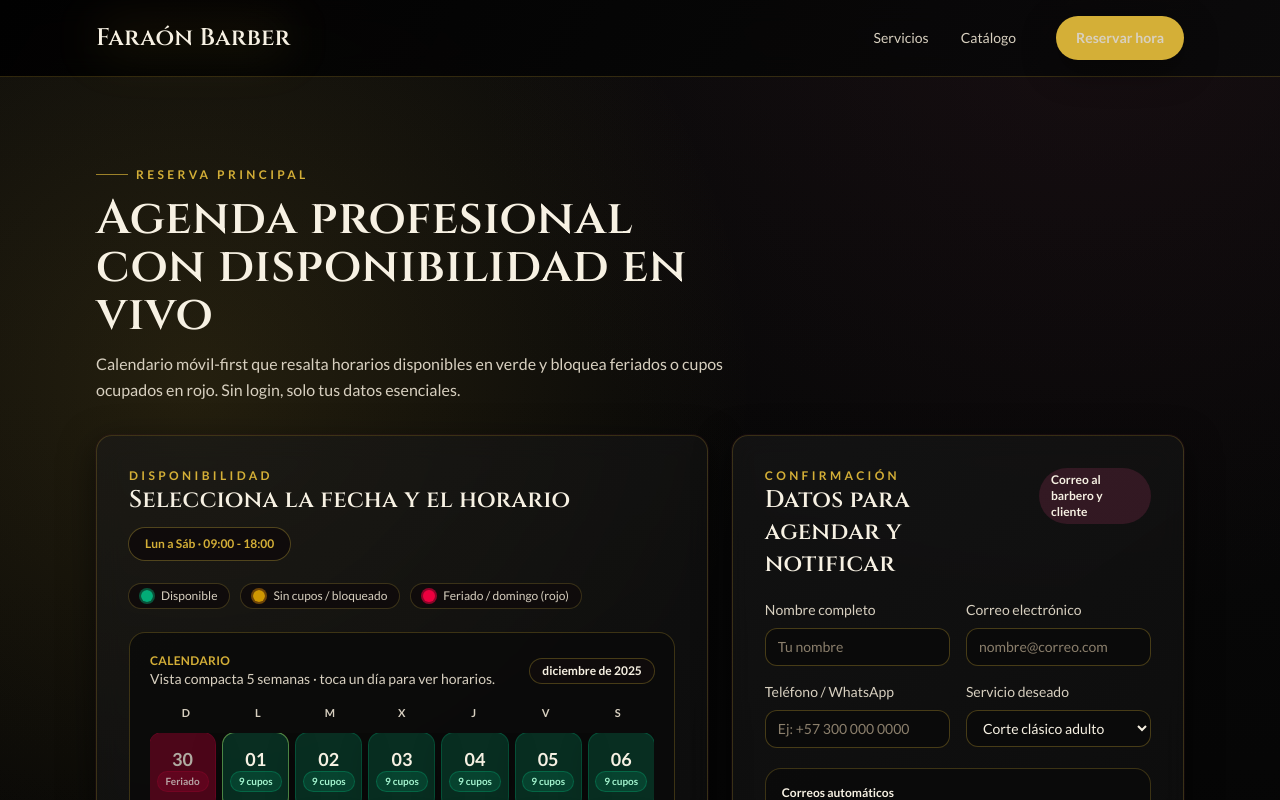
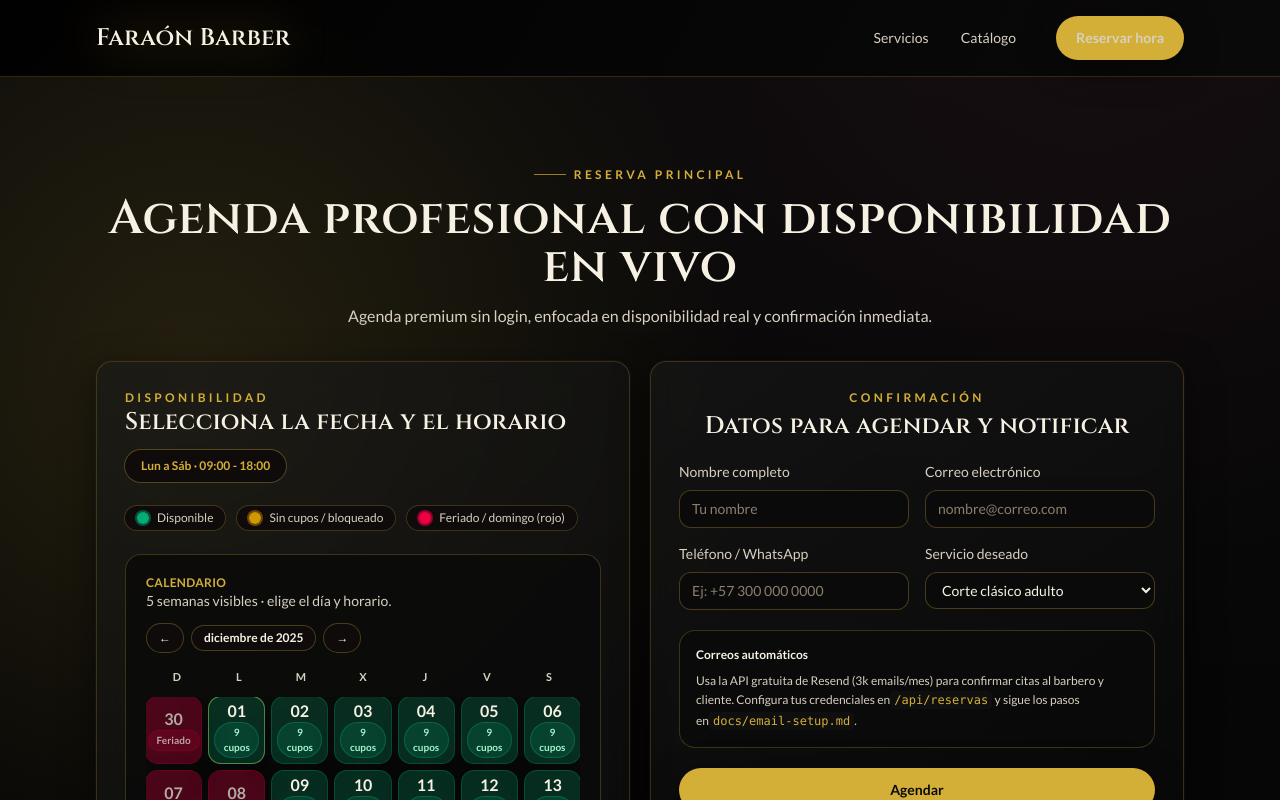
Before and after one commit to Mauriizio/faraon, a Next.js app: page /reservar in a window 1280 px wide. Shown: the top 800 px of the page. Built offline with nearby package versions, Linux system fonts and the light colour scheme.

Commit message:
Refine booking calendar layout

```diff
--- a/app/components/SectionShell.tsx
+++ b/app/components/SectionShell.tsx
@@ -6,6 +6,8 @@ type SectionShellProps = PropsWithChildren<{
   title: string;
   description?: string;
   className?: string;
+  headerClassName?: string;
+  headerWidthClassName?: string;
 }>;
 
 export function SectionShell({
@@ -14,12 +16,14 @@ export function SectionShell({
   title,
   description,
   className = "",
+  headerClassName = "",
+  headerWidthClassName = "lg:w-3/5",
   children,
 }: SectionShellProps) {
   return (
     <section id={id} className={`py-14 sm:py-16 lg:py-20 ${className}`}>
       <div className="mx-auto flex max-w-6xl flex-col gap-8 px-4 sm:px-6 lg:px-8">
-        <div className="fade-up space-y-3 lg:w-3/5">
+        <div className={`fade-up space-y-3 ${headerWidthClassName} ${headerClassName}`}>
           {eyebrow && (
             <span className="small-caps inline-flex items-center gap-2 text-xs text-[#d4af37]">
               <span className="h-px w-8 bg-[#d4af37]/70" aria-hidden />
--- a/app/reservar/page.tsx
+++ b/app/reservar/page.tsx
@@ -1,6 +1,6 @@
 "use client";
 
-import { useMemo, useState } from "react";
+import { useEffect, useMemo, useState } from "react";
 import { CTAButton } from "../components/CTAButton";
 import { SectionShell } from "../components/SectionShell";
 
@@ -84,13 +84,13 @@ const services = [
 
 const weekDayLabels = ["D", "L", "M", "X", "J", "V", "S"];
 
-const calendarRangeDays = 35;
+const gridDays = 42;
 
 function buildAvailability(startDate: Date, holidaySet: Set<string>): DayAvailability[] {
   const start = new Date(startDate);
   start.setHours(0, 0, 0, 0);
 
-  return Array.from({ length: calendarRangeDays }, (_, idx) => {
+  return Array.from({ length: gridDays }, (_, idx) => {
     const date = new Date(start);
     date.setDate(start.getDate() + idx);
     const key = date.toISOString().split("T")[0];
@@ -131,14 +131,20 @@ function statusColor(status: AvailabilityStatus) {
 }
 
 export default function ReservarPage() {
+  const [currentMonth, setCurrentMonth] = useState(() => {
+    const now = new Date();
+    return new Date(now.getFullYear(), now.getMonth(), 1);
+  });
+
   const startOfCalendar = useMemo(() => {
-    const base = new Date();
-    base.setHours(0, 0, 0, 0);
-    base.setDate(base.getDate() - base.getDay());
-    return base;
-  }, []);
+    const start = new Date(currentMonth);
+    const day = start.getDay();
+    start.setDate(start.getDate() - day);
+    start.setHours(0, 0, 0, 0);
+    return start;
+  }, [currentMonth]);
 
-  const holidaySet = useMemo(() => buildHolidaySet(startOfCalendar, calendarRangeDays), [startOfCalendar]);
+  const holidaySet = useMemo(() => buildHolidaySet(startOfCalendar, 730), [startOfCalendar]);
 
   const availability = useMemo(() => buildAvailability(startOfCalendar, holidaySet), [holidaySet, startOfCalendar]);
   const availabilityMap = useMemo(() => {
@@ -147,13 +153,8 @@ export default function ReservarPage() {
     return map;
   }, [availability]);
 
-  const defaultDateKey = useMemo(
-    () => availability.find((day) => day.status === "disponible")?.key ?? availability[0]?.key,
-    [availability],
-  );
-
-  const calendarDays = useMemo(() => {
-    return Array.from({ length: calendarRangeDays }, (_, idx) => {
+  const monthDays = useMemo(() => {
+    return Array.from({ length: gridDays }, (_, idx) => {
       const date = new Date(startOfCalendar);
       date.setDate(startOfCalendar.getDate() + idx);
       const key = date.toISOString().split("T")[0];
@@ -175,13 +176,15 @@ export default function ReservarPage() {
 
   const weeks = useMemo(() => {
     const chunks: DayAvailability[][] = [];
-    for (let i = 0; i < calendarDays.length; i += 7) {
-      chunks.push(calendarDays.slice(i, i + 7));
+    for (let i = 0; i < monthDays.length; i += 7) {
+      chunks.push(monthDays.slice(i, i + 7));
     }
     return chunks;
-  }, [calendarDays]);
+  }, [monthDays]);
 
-  const [selectedDateKey, setSelectedDateKey] = useState<string | undefined>(defaultDateKey);
+  const [selectedDateKey, setSelectedDateKey] = useState<string | undefined>(
+    monthDays.find((day) => day.status === "disponible")?.key ?? monthDays[0]?.key,
+  );
   const [selectedSlot, setSelectedSlot] = useState<string | null>(null);
   const [service, setService] = useState(services[0]);
   const [name, setName] = useState("");
@@ -191,8 +194,15 @@ export default function ReservarPage() {
   const [statusType, setStatusType] = useState<"success" | "error" | null>(null);
   const [submitting, setSubmitting] = useState(false);
 
+  useEffect(() => {
+    if (!selectedDateKey || !monthDays.some((day) => day.key === selectedDateKey)) {
+      setSelectedDateKey(monthDays.find((day) => day.status === "disponible")?.key ?? monthDays[0]?.key);
+      setSelectedSlot(null);
+    }
+  }, [monthDays, selectedDateKey]);
+
   const selectedDay = selectedDateKey
-    ? availabilityMap.get(selectedDateKey) ?? calendarDays.find((day) => day.key === selectedDateKey)
+    ? availabilityMap.get(selectedDateKey) ?? monthDays.find((day) => day.key === selectedDateKey)
     : undefined;
 
   const isSubmitDisabled =
@@ -230,6 +240,7 @@ export default function ReservarPage() {
       setStatusMessage(result.message ?? "Reserva registrada. Enviaremos la confirmación por correo.");
       setStatusType("success");
       setSelectedSlot(null);
+      setSelectedDateKey(monthDays.find((day) => day.status === "disponible")?.key ?? selectedDateKey);
     } catch {
       setStatusMessage("Hubo un problema al enviar la reserva. Intenta nuevamente.");
       setStatusType("error");
@@ -242,17 +253,17 @@ export default function ReservarPage() {
     <SectionShell
       eyebrow="Reserva principal"
       title="Agenda profesional con disponibilidad en vivo"
-      description="Calendario móvil-first que resalta horarios disponibles en verde y bloquea feriados o cupos ocupados en rojo. Sin login, solo tus datos esenciales."
-      className="pb-24"
+      description="Agenda premium sin login, enfocada en disponibilidad real y confirmación inmediata."
+      className="pb-14"
+      headerClassName="items-center text-center lg:w-full"
+      headerWidthClassName="lg:w-full"
     >
-      <div className="mx-auto grid w-full max-w-6xl gap-6 lg:grid-cols-[1.15fr_0.85fr]">
-        <div className="glass-panel panel-hover flex flex-col gap-6 rounded-2xl p-6 sm:p-8">
+      <div className="mx-auto grid w-full max-w-6xl items-start gap-5 lg:grid-cols-2">
+        <div className="glass-panel panel-hover flex min-w-0 flex-col gap-6 rounded-2xl p-5 sm:p-6 lg:p-7">
           <div className="flex flex-wrap items-center justify-between gap-3">
             <div>
               <p className="small-caps text-xs text-[#d4af37]">Disponibilidad</p>
-              <h3 className="section-title text-2xl font-semibold text-[#f7f1e3]">
-                Selecciona la fecha y el horario
-              </h3>
+              <h3 className="section-title text-2xl font-semibold text-[#f7f1e3]">Selecciona la fecha y el horario</h3>
             </div>
             <span className="rounded-full bg-[#0f0b0b] px-4 py-2 text-xs font-semibold text-[#d4af37] ring-1 ring-[#d4af37]/30">
               Lun a Sáb · 09:00 - 18:00
@@ -278,11 +289,41 @@ export default function ReservarPage() {
             <div className="mb-3 flex flex-wrap items-center justify-between gap-3">
               <div>
                 <p className="text-xs font-semibold uppercase tracking-wide text-[#d4af37]">Calendario</p>
-                <p className="text-sm text-[#d8d0c0]">Vista compacta 5 semanas · toca un día para ver horarios.</p>
+                <p className="text-sm text-[#d8d0c0]">5 semanas visibles · elige el día y horario.</p>
               </div>
-              <span className="rounded-full bg-[#0f0b0b] px-3 py-1 text-xs font-semibold text-[#f7f1e3] ring-1 ring-[#d4af37]/30">
-                {selectedDay?.date.toLocaleDateString("es-ES", { month: "long", year: "numeric" })}
-              </span>
+              <div className="flex items-center gap-2">
+                <button
+                  type="button"
+                  onClick={() => {
+                    const prev = new Date(currentMonth);
+                    prev.setMonth(prev.getMonth() - 1);
+                    setCurrentMonth(prev);
+                    setSelectedSlot(null);
+                    setSelectedDateKey(undefined);
+                  }}
+                  className="rounded-full border border-[#d4af37]/30 bg-[#0f0b0b] px-3 py-1.5 text-xs font-semibold text-[#f7f1e3] transition hover:border-[#d4af37]/60"
+                  aria-label="Mes anterior"
+                >
+                  ←
+                </button>
+                <span className="rounded-full bg-[#0f0b0b] px-3 py-1 text-xs font-semibold text-[#f7f1e3] ring-1 ring-[#d4af37]/30">
+                  {currentMonth.toLocaleDateString("es-ES", { month: "long", year: "numeric" })}
+                </span>
+                <button
+                  type="button"
+                  onClick={() => {
+                    const next = new Date(currentMonth);
+                    next.setMonth(next.getMonth() + 1);
+                    setCurrentMonth(next);
+                    setSelectedSlot(null);
+                    setSelectedDateKey(undefined);
+                  }}
+                  className="rounded-full border border-[#d4af37]/30 bg-[#0f0b0b] px-3 py-1.5 text-xs font-semibold text-[#f7f1e3] transition hover:border-[#d4af37]/60"
+                  aria-label="Mes siguiente"
+                >
+                  →
+                </button>
+              </div>
             </div>
 
             <div className="mb-2 grid grid-cols-7 text-center text-[11px] font-semibold uppercase tracking-wide text-[#d8d0c0]">
@@ -299,6 +340,7 @@ export default function ReservarPage() {
                   {week.map((day) => {
                     const isActive = day.key === selectedDateKey;
                     const disabled = day.status !== "disponible";
+                    const isCurrentMonth = day.date.getMonth() === currentMonth.getMonth();
                     return (
                       <button
                         key={day.key}
@@ -308,14 +350,18 @@ export default function ReservarPage() {
                           setSelectedSlot(null);
                         }}
                         disabled={disabled}
-                        className={`group flex aspect-[6/7] min-h-[54px] w-full flex-col items-center justify-center gap-1 rounded-xl px-1.5 py-1.5 text-center text-[11px] font-semibold transition focus-visible:outline focus-visible:outline-2 focus-visible:outline-offset-2 focus-visible:outline-[#d4af37] ${
+                        className={`group flex aspect-[5/6] min-h-[52px] w-full flex-col items-center justify-center gap-1 rounded-xl px-1.5 py-1.5 text-center text-[11px] font-semibold transition focus-visible:outline focus-visible:outline-2 focus-visible:outline-offset-2 focus-visible:outline-[#d4af37] ${
                           statusColor(day.status)
-                        } ${isActive ? "shadow-[0_0_0_1px_rgba(212,175,55,0.6),0_10px_30px_rgba(0,0,0,0.35)]" : "shadow-[0_10px_30px_rgba(0,0,0,0.25)]"} ${
-                          disabled ? "opacity-70" : "hover:scale-[1.02]"
+                        } ${
+                          isActive
+                            ? "shadow-[0_0_0_1px_rgba(212,175,55,0.6),0_10px_30px_rgba(0,0,0,0.35)]"
+                            : "shadow-[0_10px_30px_rgba(0,0,0,0.25)]"
+                        } ${disabled ? "opacity-70" : "hover:scale-[1.02]"} ${
+                          isCurrentMonth ? "" : "opacity-60"
                         }`}
                         aria-label={`Día ${day.label} ${day.status === "disponible" ? "disponible" : "no disponible"}`}
                       >
-                        <span className="text-lg leading-none text-[#f7f1e3]">
+                        <span className="text-base leading-none text-[#f7f1e3]">
                           {day.date.getDate().toString().padStart(2, "0")}
                         </span>
                         <span className={`rounded-full px-2 py-0.5 text-[10px] font-semibold ${statusBadgeClasses(day.status)}`}>
@@ -369,14 +415,11 @@ export default function ReservarPage() {
 
         <form
           onSubmit={handleSubmit}
-          className="glass-panel panel-hover flex flex-col gap-5 rounded-2xl p-6 sm:p-8"
+          className="glass-panel panel-hover flex min-w-0 flex-col gap-5 rounded-2xl p-5 sm:p-6 lg:p-7"
         >
-          <div className="flex items-start justify-between gap-3">
-            <div>
-              <p className="small-caps text-xs text-[#d4af37]">Confirmación</p>
-              <h3 className="section-title text-2xl font-semibold text-[#f7f1e3]">Datos para agendar y notificar</h3>
-            </div>
-            <span className="rounded-full bg-[#4a1f2f]/60 px-3 py-1 text-xs font-semibold text-[#f7f1e3]">Correo al barbero y cliente</span>
+          <div className="text-center">
+            <p className="small-caps text-xs text-[#d4af37]">Confirmación</p>
+            <h3 className="section-title mt-1 text-2xl font-semibold text-[#f7f1e3]">Datos para agendar y notificar</h3>
           </div>
 
           <div className="grid gap-4 sm:grid-cols-2">
@@ -431,18 +474,13 @@ export default function ReservarPage() {
           <div className="rounded-2xl border border-[#d4af37]/25 bg-[#0b0b0b]/70 p-4 text-xs text-[#d8d0c0]">
             <p className="font-semibold text-[#f7f1e3]">Correos automáticos</p>
             <p className="mt-2 leading-relaxed">
-              Recomiendo usar la API gratuita de Resend (3k emails/mes) para enviar confirmaciones sin login. Al confirmar,
-              saldrá un correo al barbero y otro al cliente. Configura tus credenciales en el endpoint
-              <code className="rounded bg-[#0f0f0f] px-1 py-0.5 text-[#d4af37]">/api/reservas</code> y sigue el paso a paso en
+              Usa la API gratuita de Resend (3k emails/mes) para confirmar citas al barbero y cliente. Configura tus credenciales en
+              <code className="rounded bg-[#0f0f0f] px-1 py-0.5 text-[#d4af37]">/api/reservas</code> y sigue los pasos en
               <code className="rounded bg-[#0f0f0f] px-1 py-0.5 text-[#d4af37]">docs/email-setup.md</code>.
             </p>
           </div>
 
-          <CTAButton
-            type="submit"
-            className="w-full justify-center"
-            disabled={isSubmitDisabled || submitting}
-          >
+          <CTAButton type="submit" className="w-full justify-center" disabled={isSubmitDisabled || submitting}>
             {submitting ? "Agendando..." : "Agendar"}
           </CTAButton>
 
```
